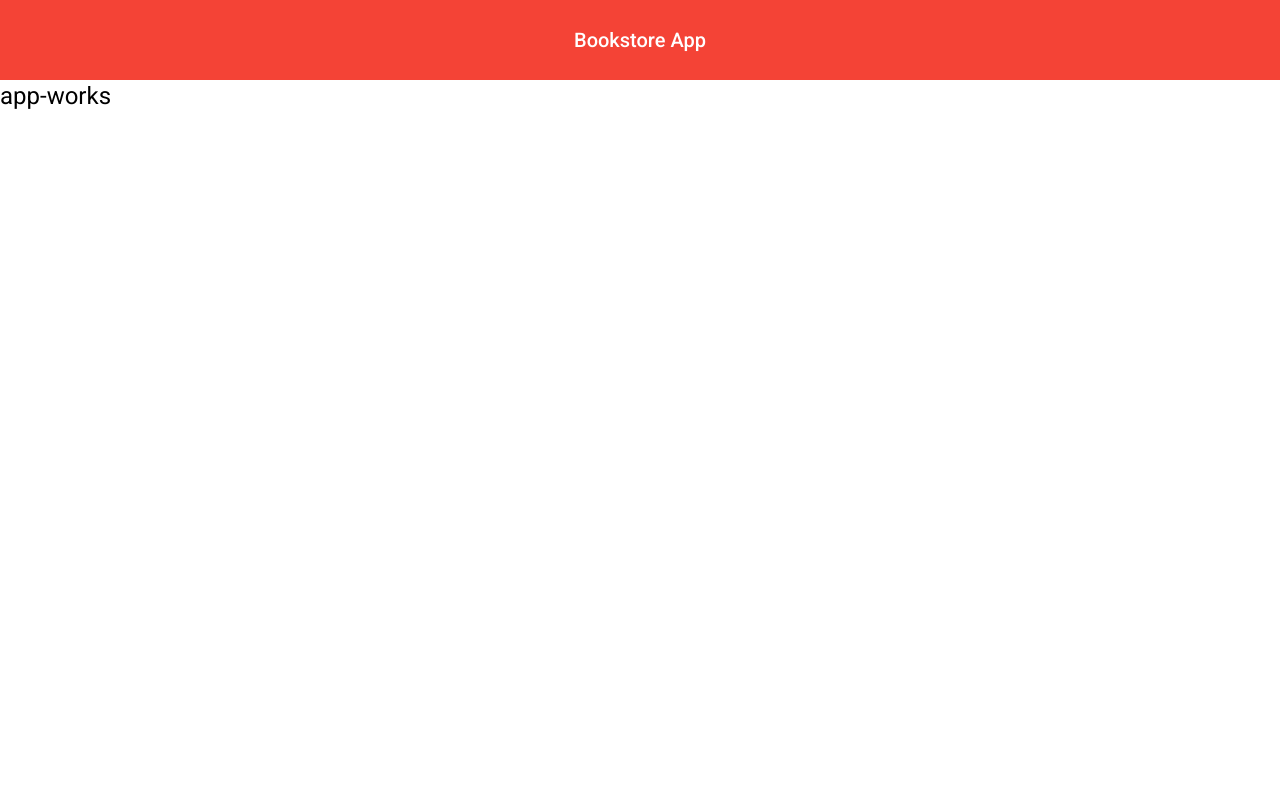
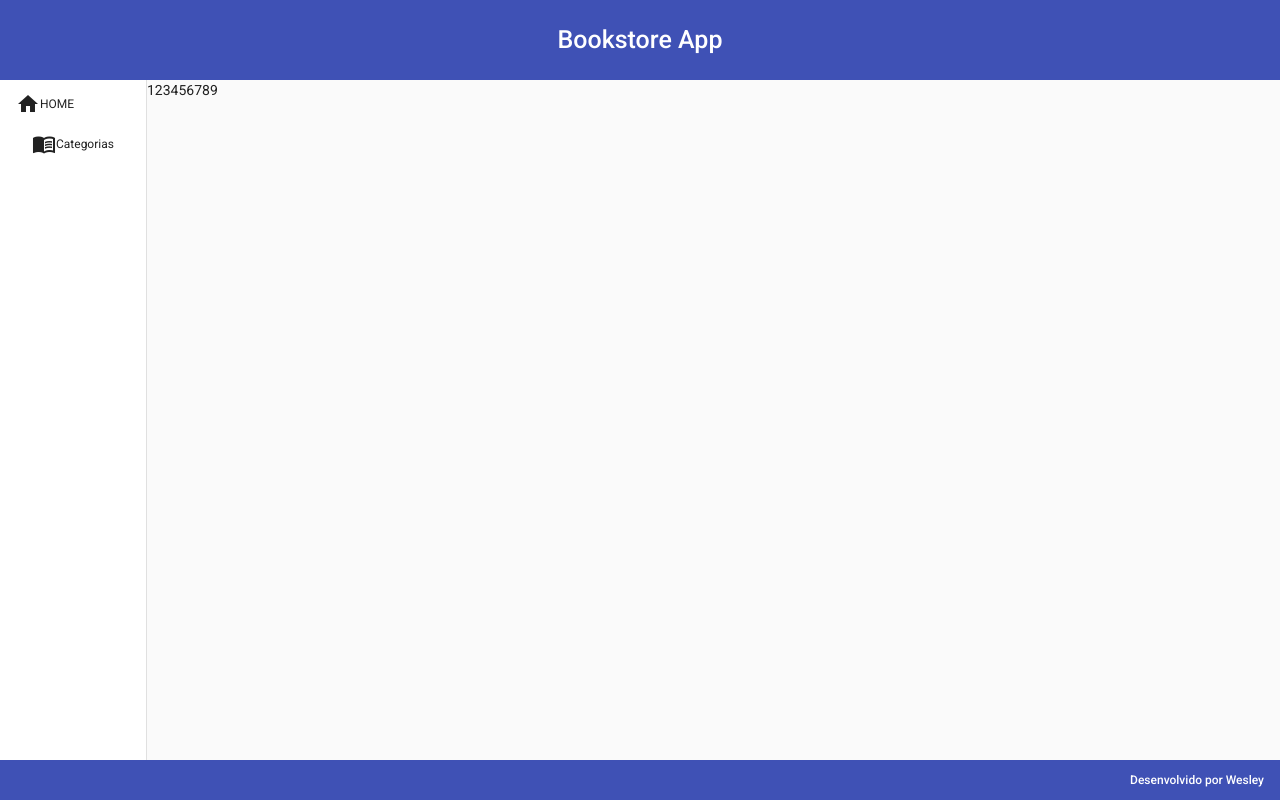
Before and after one commit to PaulinoWesley/bookstore-fronend, an Angular app: page / in a window 1280 px wide. Built offline with nearby package versions, Linux system fonts and the light colour scheme.

Commit message:
Organizando sidebar para navegação e de conteúdo.

```diff
--- a/src/app/app.component.html
+++ b/src/app/app.component.html
@@ -1,3 +1,3 @@
 <app-header></app-header>
-
-<h1>app-works</h1>
+<app-nav></app-nav>
+<app-footer></app-footer>
--- /dev/null
+++ b/src/app/components/template/footer/footer.component.css
@@ -0,0 +1,7 @@
+.footer {
+    position: fixed;
+    bottom: 0;
+    height: 5%;
+    font-size: 12px;
+    justify-content: flex-end;
+}
--- /dev/null
+++ b/src/app/components/template/footer/footer.component.html
@@ -0,0 +1,5 @@
+<mat-toolbar class="footer" color="primary">
+    <span>
+       Desenvolvido por Wesley
+    </span>
+</mat-toolbar>
--- /dev/null
+++ b/src/app/components/template/footer/footer.component.ts
@@ -0,0 +1,15 @@
+import { Component, OnInit } from '@angular/core';
+
+@Component({
+  selector: 'app-footer',
+  templateUrl: './footer.component.html',
+  styleUrls: ['./footer.component.css']
+})
+export class FooterComponent implements OnInit {
+
+  constructor() { }
+
+  ngOnInit(): void {
+  }
+
+}
--- a/src/app/components/template/header/header.component.css
+++ b/src/app/components/template/header/header.component.css
@@ -1,4 +1,5 @@
 .header {
     justify-content: center;
     height: 10%;
+    font-size: 25px;
 }
--- a/src/app/components/template/header/header.component.html
+++ b/src/app/components/template/header/header.component.html
@@ -1,4 +1,4 @@
-<mat-toolbar class="header" color="warn">
+<mat-toolbar class="header" color="primary">
     <span>
         Bookstore App
     </span>
--- /dev/null
+++ b/src/app/components/template/nav/nav.component.css
@@ -0,0 +1,3 @@
+.conteiner {
+    height: 85%;
+}
--- /dev/null
+++ b/src/app/components/template/nav/nav.component.html
@@ -0,0 +1,20 @@
+<mat-sidenav-container class="conteiner">
+  <mat-sidenav mode="side" opened>
+      <mat-nav-list dense>
+          <a mat-list-item >
+              <mat-icon class="mat-18">home</mat-icon>
+              HOME
+          </a>
+          <a mat-list-item href="">
+            <a mat-list-item >
+                <mat-icon class="mat-18">menu_book</mat-icon>
+                Categorias
+            </a>
+          </a>
+      </mat-nav-list>
+  </mat-sidenav>
+
+  <mat-sidenav-content>
+      123456789
+  </mat-sidenav-content>
+</mat-sidenav-container>
--- /dev/null
+++ b/src/app/components/template/nav/nav.component.ts
@@ -0,0 +1,15 @@
+import { Component, OnInit } from '@angular/core';
+
+@Component({
+  selector: 'app-nav',
+  templateUrl: './nav.component.html',
+  styleUrls: ['./nav.component.css']
+})
+export class NavComponent implements OnInit {
+
+  constructor() { }
+
+  ngOnInit(): void {
+  }
+
+}
```
Also changed, not shown: src/app/app.module.ts (+19 -14 lines).
